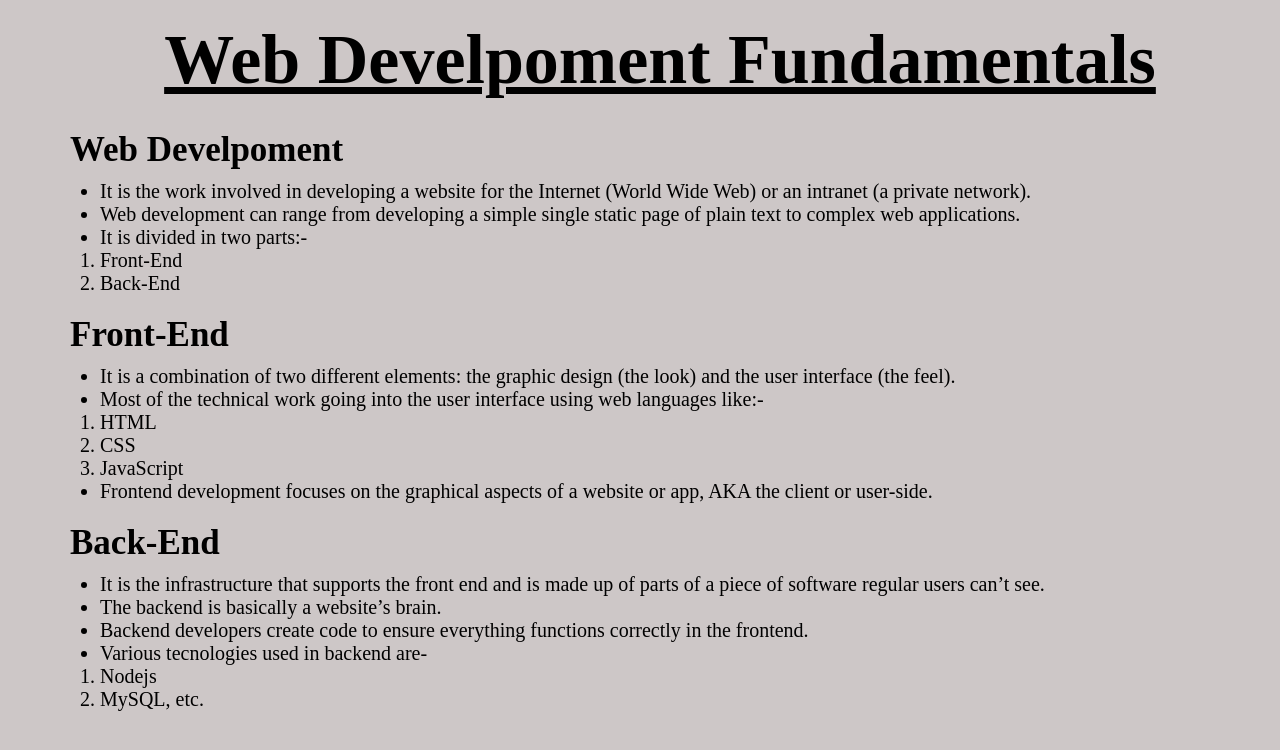
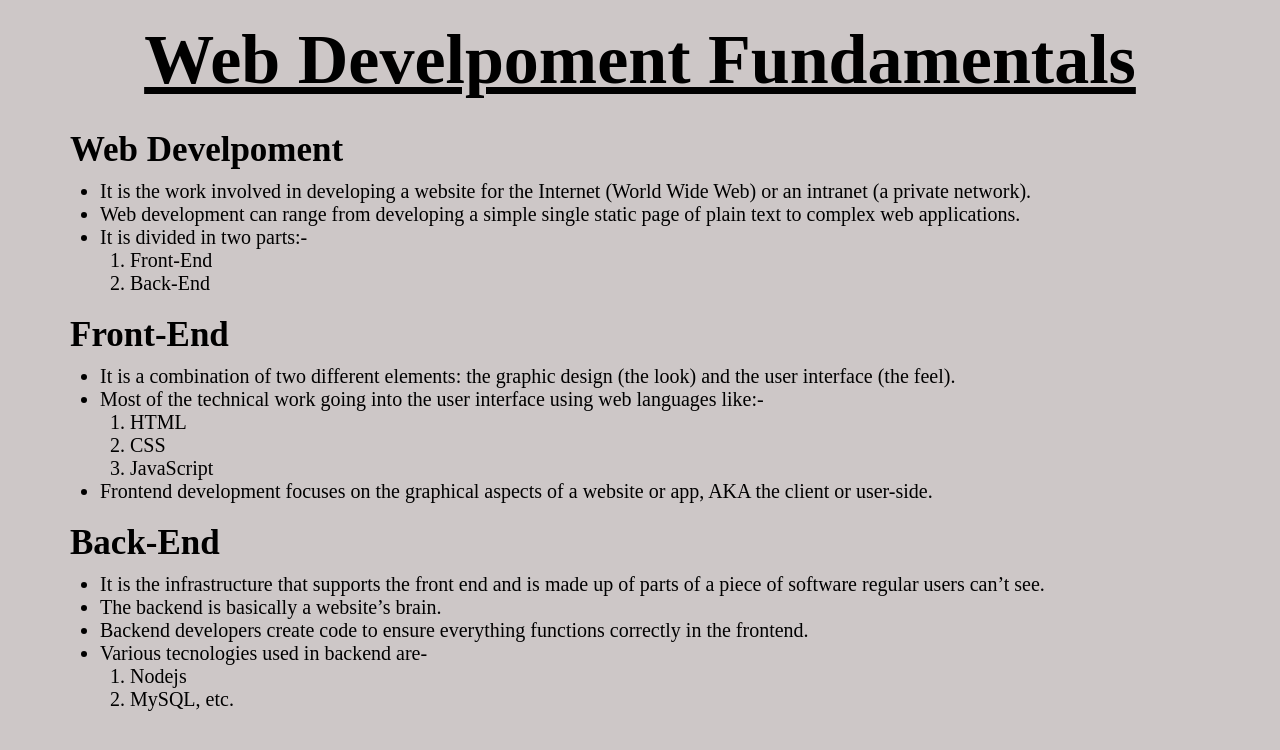
Before and after one commit to DivyanshuMaurya7/Web-Development-Fundamental, a plain HTML site: page index.html in a window 1280 px wide. Drawn offline with Linux system fonts and the light colour scheme.

Commit message:
initial commit

```diff
--- a/index.css
+++ b/index.css
@@ -8,9 +8,10 @@ body{
     background-color: rgb(205, 199, 199);
     margin:20px;
 }
+
 main{
-    width: 100vw;
-    height: 100vh;
+    width: 100%;
+    height: 100%;
 }
 
 h1{
@@ -21,8 +22,8 @@ h1{
 }
 
 .topic{
-    border-bottom: 2px solid balck;
     margin: 20px 50px;
+    border-bottom: 20px solid balck;
 }
 
 .topic h3{
@@ -30,10 +31,7 @@ h1{
     margin-bottom: 10px;
 }
 
-.topic ul{
+.topic ul,ol{
     font-size: 20px;
     padding-left: 30px;
 }
-
-.topic li{
-}
```
